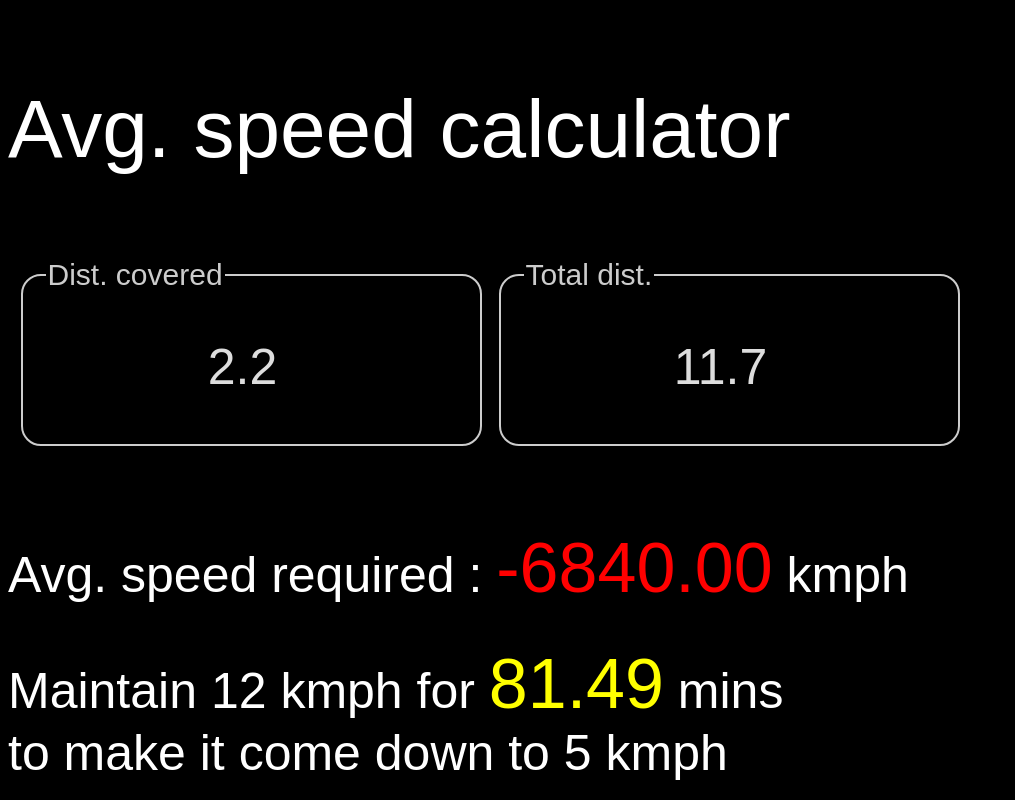
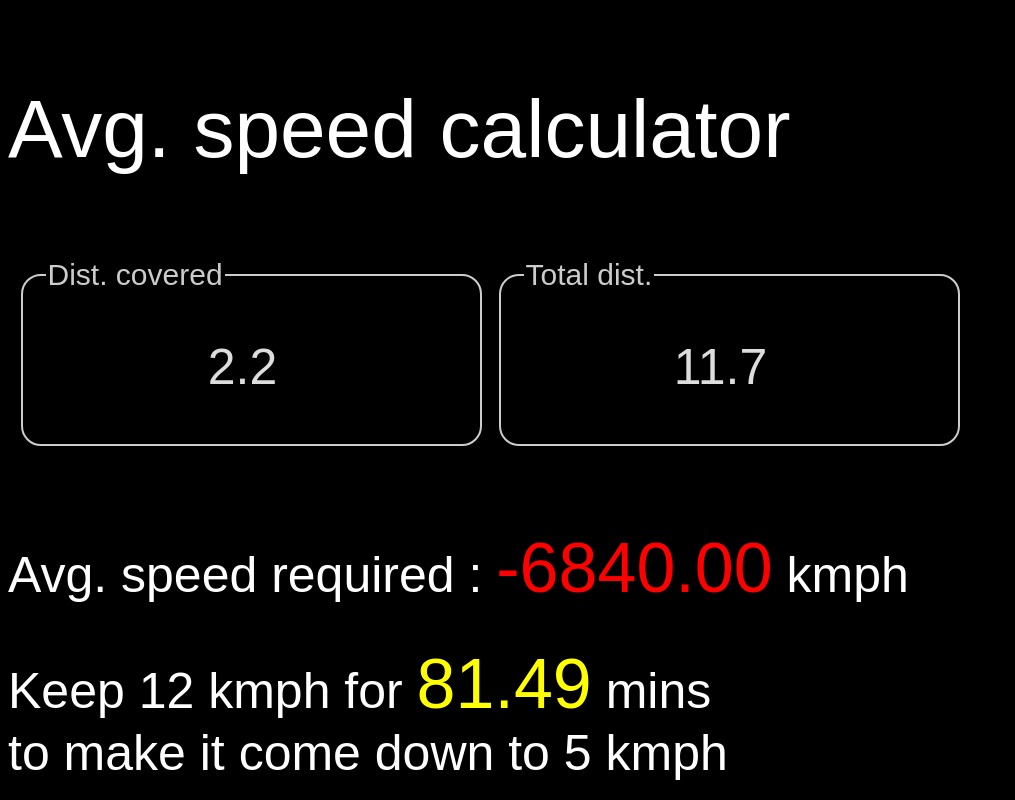
Before and after one commit to dk9595c/RunApp, a plain HTML site: page index.html in a window 1280 px wide. Shown: the whole page, without its empty margins (0-1015 px from the left). Drawn offline with Linux system fonts and the light colour scheme; no server answers.

Commit message:
"Keep" instead of "Maintain"

```diff
--- a/index.html
+++ b/index.html
@@ -91,7 +91,7 @@
 <p class = "fontWhite">Avg. speed required : <span class = "emphasizeRed", id="demo"> 0.00</span> kmph</p> \
 
 <br><br>
-<p id=m12 class = "fontWhite">Maintain 12 kmph for <span class = "emphasizeYellow" id="mText"></span> mins</p>
+<p id=m12 class = "fontWhite">Keep 12 kmph for <span class = "emphasizeYellow" id="mText"></span> mins</p>
 <p id=m13 class = "fontWhite">to make it come down to 5 kmph<span id="mText"></span></p>
 
 <script>
```
